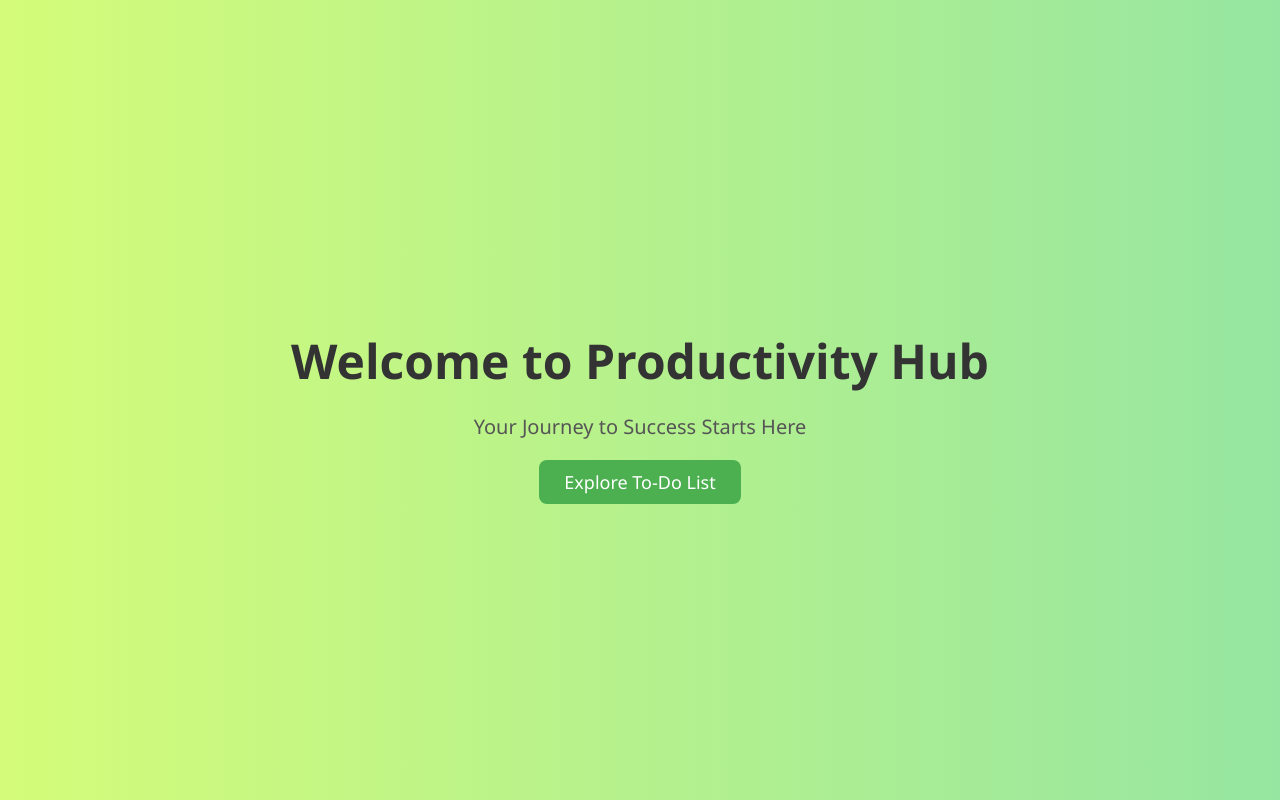
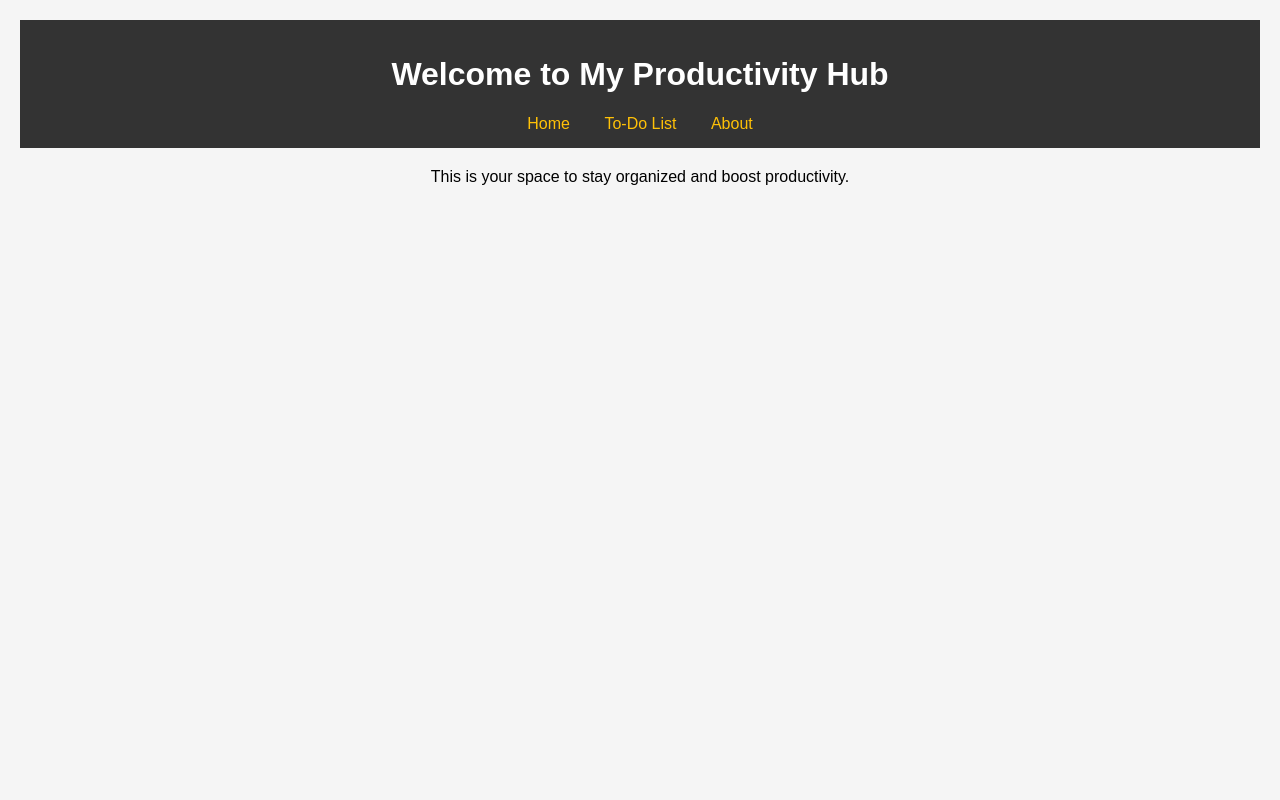
Before and after one commit to AbsulManan/productivity-hub, a plain HTML site: page index.html in a window 1280 px wide. Drawn offline with Linux system fonts and the light colour scheme.

Commit message:
Add files via upload

```diff
--- a/index.html
+++ b/index.html
@@ -1,18 +1,22 @@
 <!DOCTYPE html>
 <html lang="en">
 <head>
-  <meta charset="UTF-8">
-  <meta name="viewport" content="width=device-width, initial-scale=1.0">
-  <title>Productivity Hub</title>
-  <link rel="stylesheet" href="style.css">
+  <meta charset="UTF-8" />
+  <meta name="viewport" content="width=device-width, initial-scale=1.0" />
+  <title>My Productivity Hub</title>
+  <link rel="stylesheet" href="style.css" />
 </head>
 <body>
-
-  <div class="hero-section">
-    <h1>Welcome to Productivity Hub</h1>
-    <p>Your Journey to Success Starts Here</p>
-    <a href="to-do.html" class="btn">Explore To-Do List</a>
-  </div>
-
+  <header>
+    <h1>Welcome to My Productivity Hub</h1>
+    <nav>
+      <a href="index.html">Home</a>
+      <a href="to-do.html">To-Do List</a>
+      <a href="about.html">About</a>
+    </nav>
+  </header>
+  <main>
+    <p>This is your space to stay organized and boost productivity.</p>
+  </main>
 </body>
 </html>
--- a/style.css
+++ b/style.css
@@ -1,41 +1,49 @@
 body {
+    font-family: Arial, sans-serif;
     margin: 0;
-  padding: 0;
-  font-family: 'Segoe UI', Tahoma, Geneva, Verdana, sans-serif;
-  background: linear-gradient(to right, #d4fc79, #96e6a1); /* light green gradient */
-  height: 100vh;
-  display: flex;
-  justify-content: center;
-  align-items: center;
+    padding: 20px;
+    background: #f5f5f5;
   }
 
-.hero-section {
+  header {
+    background-color: #333;
+    color: white;
+    padding: 15px;
     text-align: center;
   }
 
-.hero-section h1 {
-  font-size: 48px;
-  color: #333;
-  margin-bottom: 10px;
+  nav a {
+    margin: 0 15px;
+    color: #ffc107;
+    text-decoration: none;
   }
 
-.hero-section p {
-  font-size: 20px;
-  color: #555;
-  margin-bottom: 20px;
+  main {
+    margin-top: 20px;
+    text-align: center;
   }
 
-.btn {
-  display: inline-block;
-  padding: 10px 25px;
-  background-color: #4CAF50;
-  color: white;
-  text-decoration: none;
-  font-size: 18px;
-  border-radius: 8px;
-  transition: background-color 0.3s ease;
+  input {
+    padding: 8px;
+    width: 200px;
   }
 
-.btn:hover {
-  background-color: #45a049;
+  button {
+    padding: 8px 12px;
+    background-color: #28a745;
+    color: white;
+    border: none;
+    cursor: pointer;
   }
+
+  ul {
+    list-style-type: none;
+    padding: 0;
+  }
+
+  li {
+    margin-top: 10px;
+    background-color: white;
+    padding: 8px;
+    border: 1px solid #ccc;
+  }
```
Lines whose indentation alone changed are shown as unchanged.
